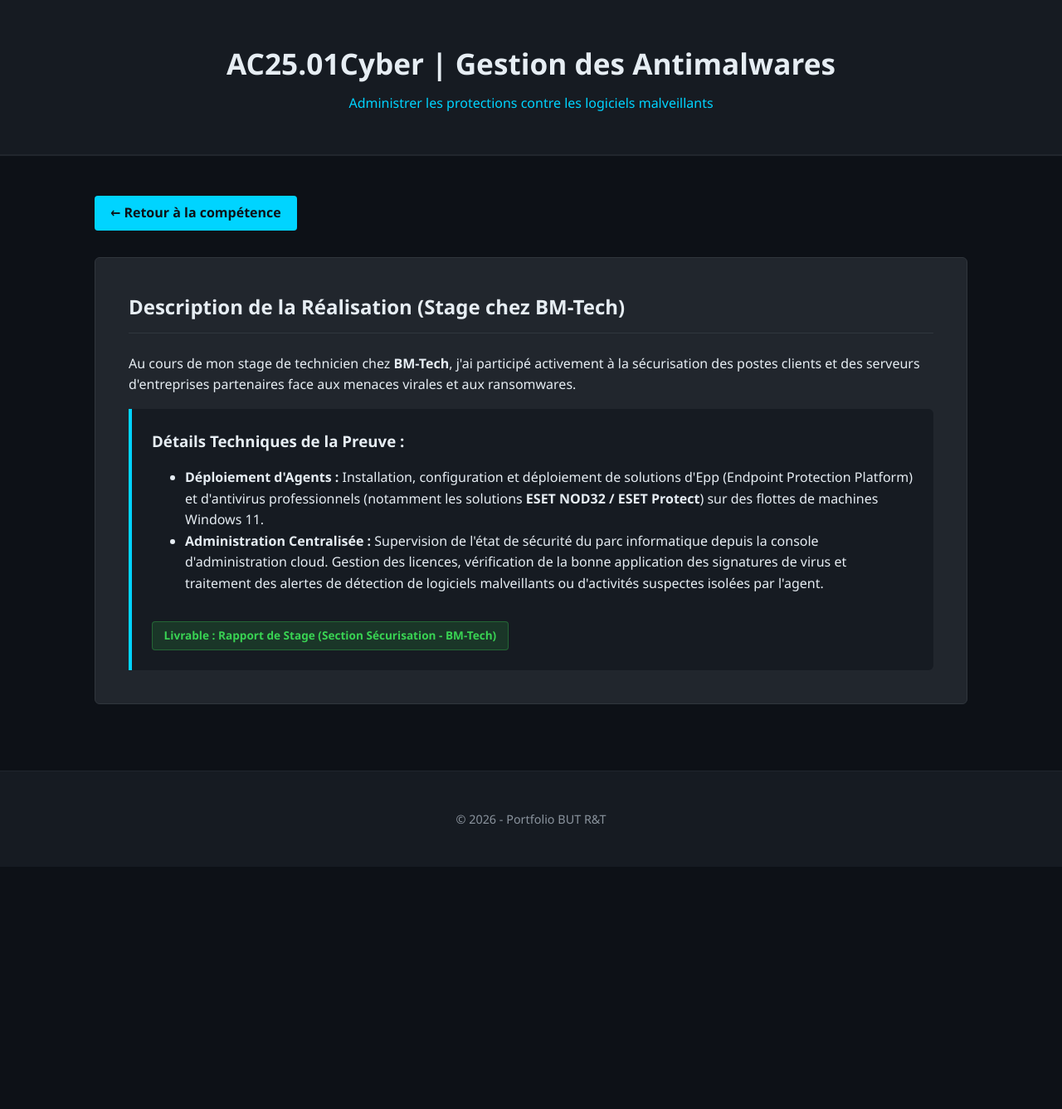
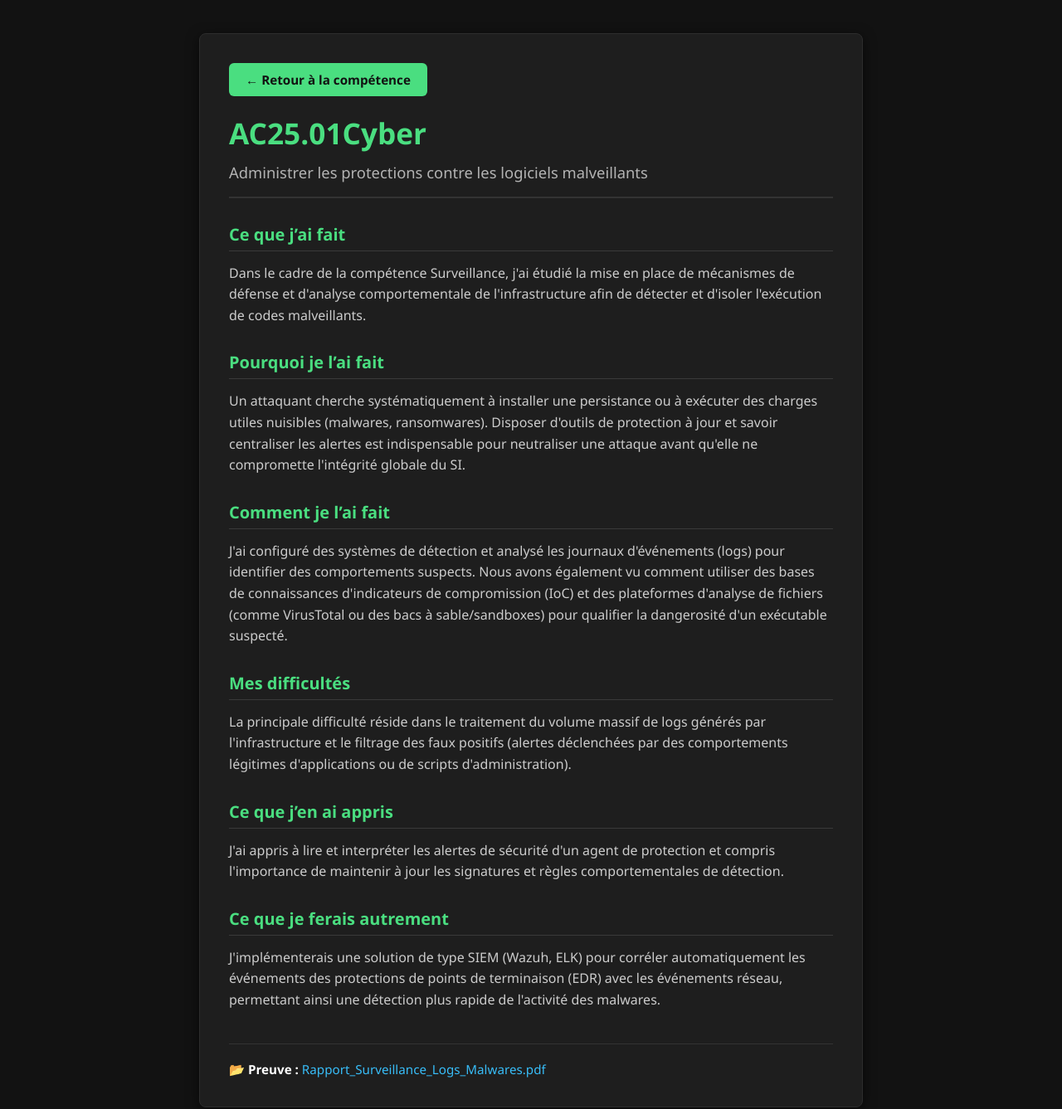
Before and after one commit to Adam-2104/adam_duponchelle.github.io, a plain HTML site: page docs/ac2501.html in a window 1280 px wide. Shown: the whole page at 83% size. Before the commit the page ends 1045 px from the top, so only its background shows below. Drawn offline with Linux system fonts and the light colour scheme.

Commit message:
Update ac2501.html

```diff
--- a/docs/ac2501.html
+++ b/docs/ac2501.html
@@ -3,39 +3,67 @@
 <head>
     <meta charset="UTF-8">
     <meta name="viewport" content="width=device-width, initial-scale=1.0">
-    <title>AC25.01Cyber - Protection contre les Logiciels Malveillants</title>
-    <link rel="stylesheet" href="style.css">
+    <title>AC25.01Cyber - Administrer les protections contre les logiciels malveillants</title>
+    <style>
+        body { font-family: 'Segoe UI', sans-serif; background-color: #121212; color: #e0e0e0; margin: 0; padding: 40px 20px; display: flex; justify-content: center; }
+        .ac-container { max-width: 800px; width: 100%; background-color: #1e1e1e; border: 1px solid #2d2d2d; border-radius: 8px; padding: 35px; box-sizing: border-box; box-shadow: 0 4px 15px rgba(0, 0, 0, 0.6); }
+        .btn-back { display: inline-flex; align-items: center; background-color: #4ade80; color: #121212; font-weight: 600; padding: 10px 20px; border-radius: 6px; text-decoration: none; font-size: 0.95rem; margin-bottom: 20px; transition: background-color 0.2s, transform 0.1s; }
+        .btn-back:hover { background-color: #22c55e; }
+        .btn-back:active { transform: scale(0.98); }
+        .ac-header { border-bottom: 2px solid #333; padding-bottom: 15px; margin-bottom: 30px; }
+        .ac-header h1 { font-size: 2.2rem; color: #4ade80; margin: 0 0 10px 0; }
+        .ac-header p { font-size: 1.15rem; color: #b3b3b3; margin: 0; line-height: 1.5; }
+        .ac-section { margin-bottom: 30px; }
+        .ac-section h2 { font-size: 1.25rem; color: #4ade80; border-bottom: 1px solid #3a3a3a; padding-bottom: 6px; margin-top: 0; margin-bottom: 14px; }
+        .ac-section p { margin: 0; line-height: 1.6; color: #cccccc; }
+        .ac-footer { border-top: 1px solid #333; padding-top: 20px; margin-top: 40px; font-size: 0.95rem; color: #a0a0a0; }
+        .ac-footer strong { color: #ffffff; }
+        .ac-footer a { color: #38bdf8; text-decoration: none; }
+        .ac-footer a:hover { text-decoration: underline; }
+    </style>
 </head>
 <body>
+    <div class="ac-container">
+        <a href="competence5.html" class="btn-back">← Retour à la compétence</a>
 
-    <header>
-        <h1>AC25.01Cyber | Gestion des Antimalwares</h1>
-        <p>Administrer les protections contre les logiciels malveillants</p>
-    </header>
+        <header class="ac-header">
+            <h1>AC25.01Cyber</h1>
+            <p>Administrer les protections contre les logiciels malveillants</p>
+        </header>
 
-    <main class="container">
-        <div style="margin-bottom: 2rem;">
-            <a href="competence5.html" class="btn-back">← Retour à la compétence</a>
-        </div>
+        <section class="ac-section">
+            <h2>Ce que j’ai fait</h2>
+            <p>Dans le cadre de la compétence Surveillance, j'ai étudié la mise en place de mécanismes de défense et d'analyse comportementale de l'infrastructure afin de détecter et d'isoler l'exécution de codes malveillants.</p>
+        </section>
 
-        <section class="section-portfolio">
-            <h2>Description de la Réalisation (Stage chez BM-Tech)</h2>
-            <p>Au cours de mon stage de technicien chez <strong>BM-Tech</strong>, j'ai participé activement à la sécurisation des postes clients et des serveurs d'entreprises partenaires face aux menaces virales et aux ransomwares.</p>
+        <section class="ac-section">
+            <h2>Pourquoi je l’ai fait</h2>
+            <p>Un attaquant cherche systématiquement à installer une persistance ou à exécuter des charges utiles nuisibles (malwares, ransomwares). Disposer d'outils de protection à jour et savoir centraliser les alertes est indispensable pour neutraliser une attaque avant qu'elle ne compromette l'intégrité globale du SI.</p>
+        </section>
 
-            <div class="projet-card">
-                <h3>Détails Techniques de la Preuve :</h3>
-                <ul>
-                    <li><strong>Déploiement d'Agents :</strong> Installation, configuration et déploiement de solutions d'Epp (Endpoint Protection Platform) et d'antivirus professionnels (notamment les solutions <strong>ESET NOD32 / ESET Protect</strong>) sur des flottes de machines Windows 11.</li>
-                    <li><strong>Administration Centralisée :</strong> Supervision de l'état de sécurité du parc informatique depuis la console d'administration cloud. Gestion des licences, vérification de la bonne application des signatures de virus et traitement des alertes de détection de logiciels malveillants ou d'activités suspectes isolées par l'agent.</li>
-                </ul>
-                <span class="badge">Livrable : Rapport de Stage (Section Sécurisation - BM-Tech)</span>
-            </div>
+        <section class="ac-section">
+            <h2>Comment je l’ai fait</h2>
+            <p>J'ai configuré des systèmes de détection et analysé les journaux d'événements (logs) pour identifier des comportements suspects. Nous avons également vu comment utiliser des bases de connaissances d'indicateurs de compromission (IoC) et des plateformes d'analyse de fichiers (comme VirusTotal ou des bacs à sable/sandboxes) pour qualifier la dangerosité d'un exécutable suspecté.</p>
         </section>
-    </main>
 
-    <footer>
-        <p>&copy; 2026 - Portfolio BUT R&T</p>
-    </footer>
+        <section class="ac-section">
+            <h2>Mes difficultés</h2>
+            <p>La principale difficulté réside dans le traitement du volume massif de logs générés par l'infrastructure et le filtrage des faux positifs (alertes déclenchées par des comportements légitimes d'applications ou de scripts d'administration).</p>
+        </section>
 
+        <section class="ac-section">
+            <h2>Ce que j’en ai appris</h2>
+            <p>J'ai appris à lire et interpréter les alertes de sécurité d'un agent de protection et compris l'importance de maintenir à jour les signatures et règles comportementales de détection.</p>
+        </section>
+
+        <section class="ac-section">
+            <h2>Ce que je ferais autrement</h2>
+            <p>J'implémenterais une solution de type SIEM (Wazuh, ELK) pour corréler automatiquement les événements des protections de points de terminaison (EDR) avec les événements réseau, permettant ainsi une détection plus rapide de l'activité des malwares.</p>
+        </section>
+
+        <footer class="ac-footer">
+            📂 <strong>Preuve :</strong> <a href="#" target="_blank">Rapport_Surveillance_Logs_Malwares.pdf</a>
+        </footer>
+    </div>
 </body>
 </html>
```
